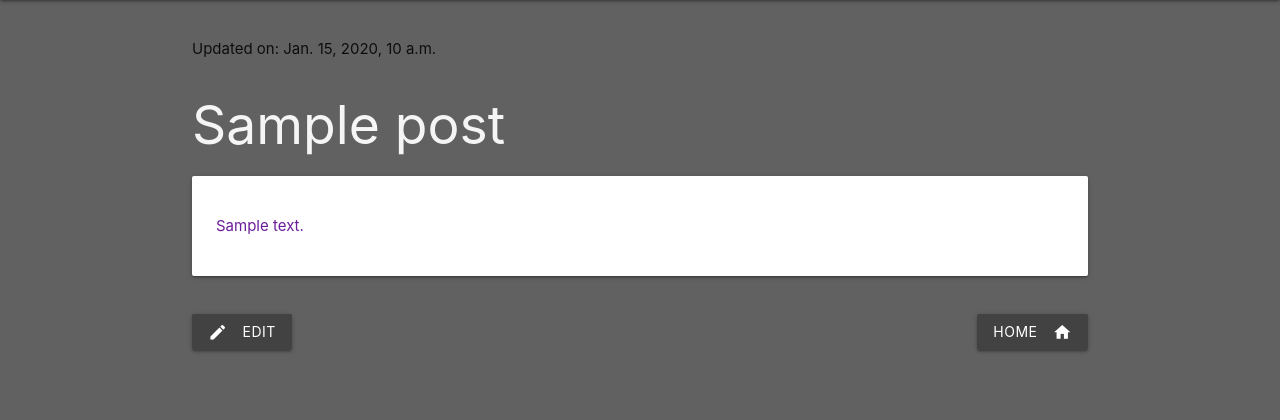
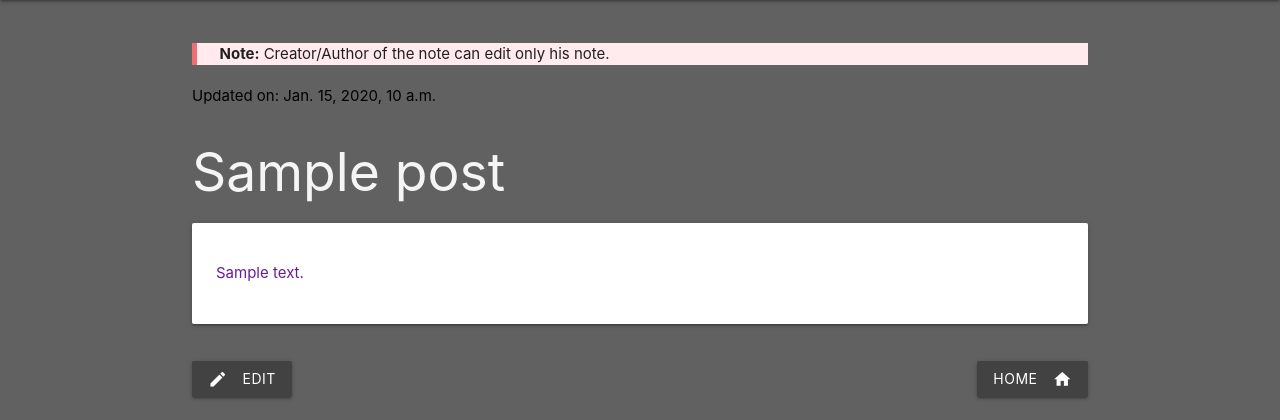
Before and after one commit to ShreehariVaasishta/US-Task, a Django app: page /post/1/ in a window 1280 px wide. Shown: the part 64-484 px from the top of the page. Run offline with Django 3.2, Linux system fonts and the light colour scheme; a user stored in the database is signed in; tables that the repository leaves empty hold one stand-in row (values such as "Sample post").

Commit message:
Update note detail page and views.py * Add a note in notes detail page

```diff
--- a/blog/templates/blog/post_detail.html
+++ b/blog/templates/blog/post_detail.html
@@ -3,13 +3,12 @@
 {% block content %}
 
 <div class="post">
-    <img src="{{ post.image_url }}">
+<blockquote class="red lighten-5"> <b>Note:</b> Creator/Author of the note can edit only his note.</blockquote>
     {% if post.published_date %}
     <div class="date">
-        <p>Updated on: {{ post.published_date }}</p>
+        <p style="color:black">Updated on: {{ post.published_date }}</p>
     </div>
     {% endif %}
-
     <div class="col-md-8">
         <h2 style="color:#f5f5f5;">{{ post.title }} </h2>
         <div  class="card-panel white lighten-5">
--- a/blog/views.py
+++ b/blog/views.py
@@ -1,7 +1,7 @@
 from django.shortcuts import render
 from django.utils import timezone
 from .models import Post
-from django.shortcuts import render, get_object_or_404
+from django.shortcuts import get_object_or_404
 from .forms import *
 from django.shortcuts import redirect
 from django.contrib.auth.forms import UserCreationForm, AuthenticationForm
```
